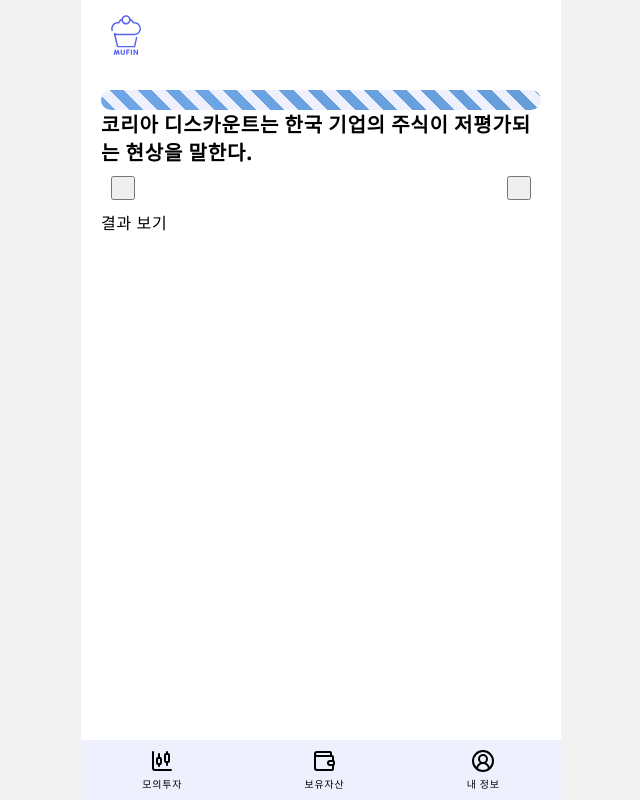
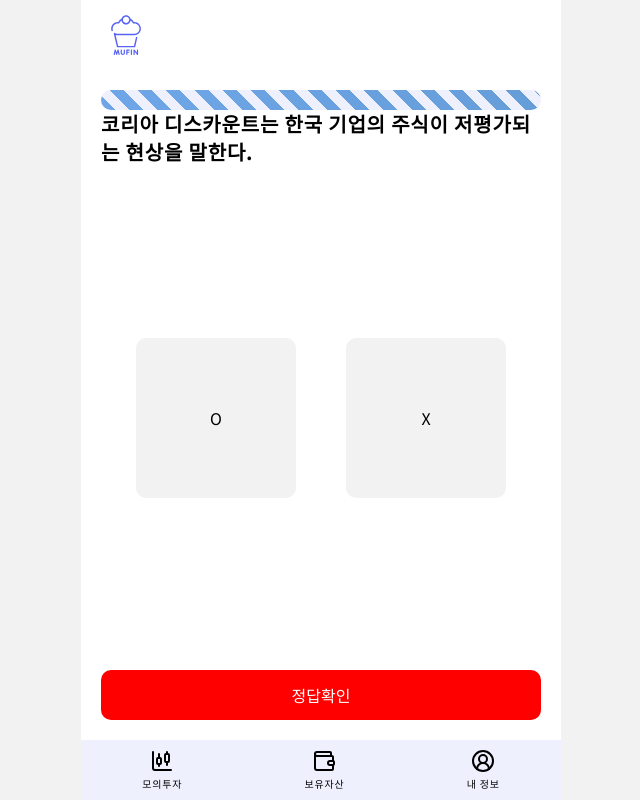
Before and after one commit to FRONT-END-BOOTCAMP-PLUS-3/mufin, a Next.js app: page /user/quiz/1 in a window 1280 px wide. Shown: the whole page, without its empty margins (319-959 px from the left). Built offline with nearby package versions, Linux system fonts and the light colour scheme.

Commit message:
design: #31 버튼 컴포넌트 생성 및 초기 ui작업

```diff
--- a/app/components/RootContainer.Styled.ts
+++ b/app/components/RootContainer.Styled.ts
@@ -19,4 +19,5 @@
   overflow-y: auto;
   flex-direction: column;
   margin-top:70px;
+  margin-bottom: 60px;
 `;
--- /dev/null
+++ b/app/user/quiz/[id]/components/BaseButton.Styled.ts
@@ -0,0 +1,42 @@
+import { ButtonHTMLAttributes, CSSProperties } from "react";
+import styled from "styled-components";
+
+type ButtonSize = "sm" | "md" | "lg";
+
+export interface StyledBaseButtonProps
+  extends ButtonHTMLAttributes<HTMLButtonElement> {
+  /** 버튼의 스타일 종류(filled, outlined, text) */
+  /** 버튼의 크기(sm, md, lg) */
+  $size?: ButtonSize;
+  /** 버튼의 메인 색상 (필요할 경우) */
+  $color?: string;
+  /** 추가로 입힐 수 있는 인라인 스타일 */
+  customStyle?: CSSProperties;
+}
+
+export const StyledButton = styled.button<StyledBaseButtonProps>`
+  display: flex;
+  justify-content: center;
+  align-items: center;
+  text-align: center;
+  width: 100%;
+  height: 50px;
+  border: none;
+  border-radius: 10px;
+  color: var(--white-color);
+  background-color: ${({ $color }) => $color || "var(--primary-color)"};
+  padding: 1rem;
+
+  ${({ $size }) => {
+    switch ($size) {
+      case "sm":
+        return "width: 50%;";
+      case "md":
+        return "width: 80%;";
+      case "lg":
+        return "width: 100%;";
+      default:
+        return "width: 100%;";
+    }
+  }}/* disabled 상태일 때 */
+`;
--- /dev/null
+++ b/app/user/quiz/[id]/components/BaseButton.tsx
@@ -0,0 +1,25 @@
+import { ButtonHTMLAttributes } from "react";
+import { StyledBaseButtonProps, StyledButton } from "@/app/user/quiz/[id]/components/BaseButton.Styled";
+
+export interface BaseButtonProps
+  extends ButtonHTMLAttributes<HTMLButtonElement>,
+    StyledBaseButtonProps {
+  /** 추가로 입힐 수 있는 인라인 스타일 */
+}
+
+const BaseButton: React.FC<BaseButtonProps> = ({
+    $size = "lg",
+    $color,
+    children,
+    ...rest
+  }) => {
+    return (
+      <StyledButton $size={$size} $color={$color} {...rest}>
+        {children}
+      </StyledButton>
+    );
+  };
+
+BaseButton.displayName = "BaseButton";
+
+export default BaseButton;
--- a/app/user/quiz/[id]/components/Quiz.Styled.ts
+++ b/app/user/quiz/[id]/components/Quiz.Styled.ts
@@ -1,8 +1,10 @@
 import styled from "styled-components";
 
 export const QuizContainer = styled.section`
+display: flex;
+flex-direction: column;
     width: 100%;
-    height: auto;
+    height: 100%;
     padding: 20px;
 `;
 
@@ -30,7 +32,8 @@
 
 export const QuizButtonWrapper = styled.div`
   display: flex;
-  justify-content: space-between;
+  flex : 1;
+  justify-content: space-around;
   align-items: center;
   padding: 10px;
   width: 100%;
@@ -38,6 +41,12 @@
 
 export const SelectButton = styled.button`
     padding: 10px;
+    height: 10rem;
+    width: 10rem;
+    border: none;
+    background-color: var(--background-color);
+    border-radius: 10px;
+
 `;
 
 export const ResultButtonWrapper = styled.div``;
--- a/app/user/quiz/[id]/components/Quiz.tsx
+++ b/app/user/quiz/[id]/components/Quiz.tsx
@@ -1,5 +1,6 @@
 "use client";
 import * as S from "@/app/user/quiz/[id]/components/Quiz.Styled";
+import BaseButton from "@/app/user/quiz/[id]/components/BaseButton";
 
 const Quiz = () => {
   return (
@@ -14,15 +15,15 @@
 
         <S.QuizButtonWrapper>
           <S.SelectButton>
-
+          O
           </S.SelectButton>
           <S.SelectButton>
-
+          X
           </S.SelectButton>
         </S.QuizButtonWrapper>
 
         <S.ResultButtonWrapper>
-          결과 보기
+          <BaseButton $color="red">정답확인</BaseButton>
         </S.ResultButtonWrapper>
 
       </S.QuizContainer>
```
